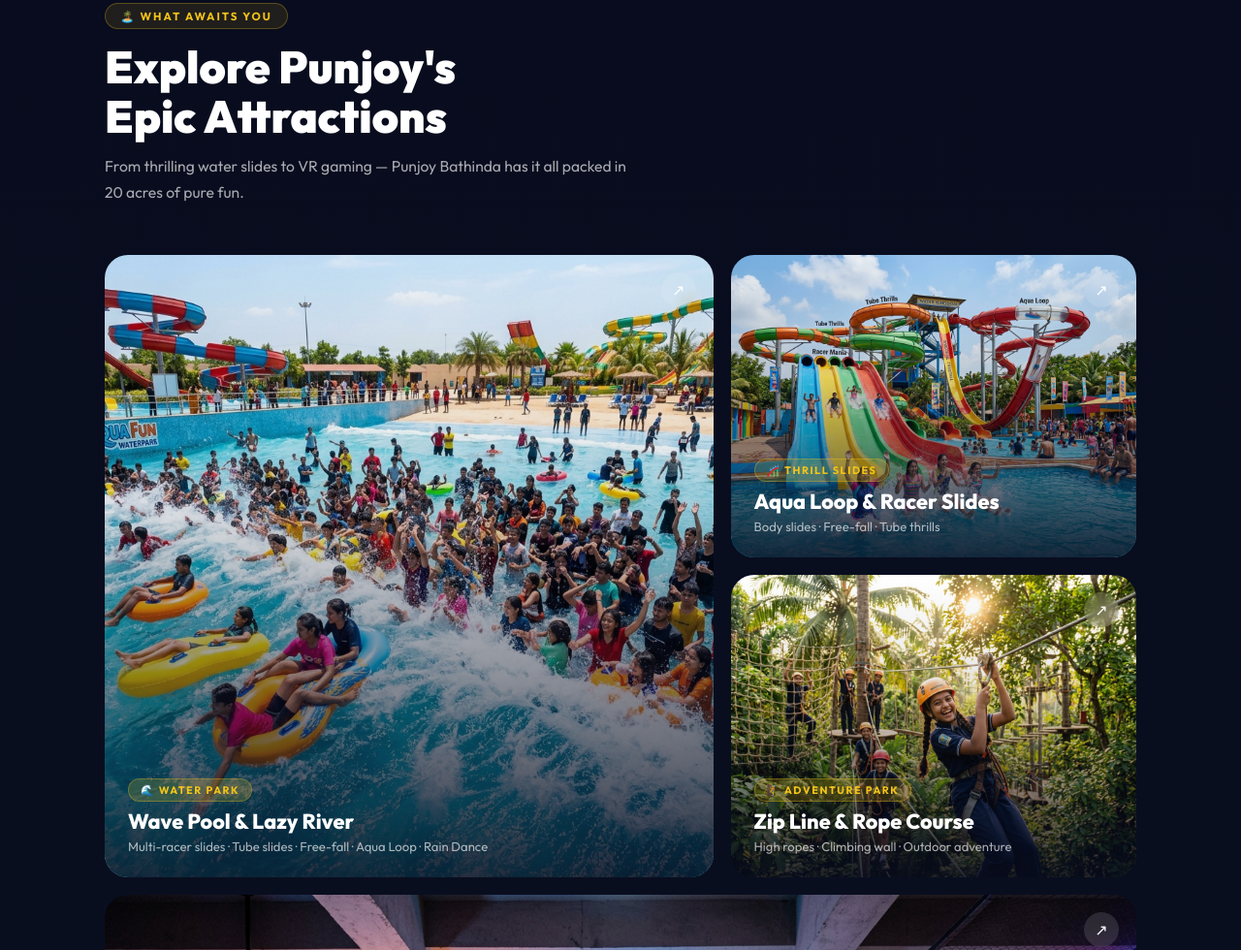
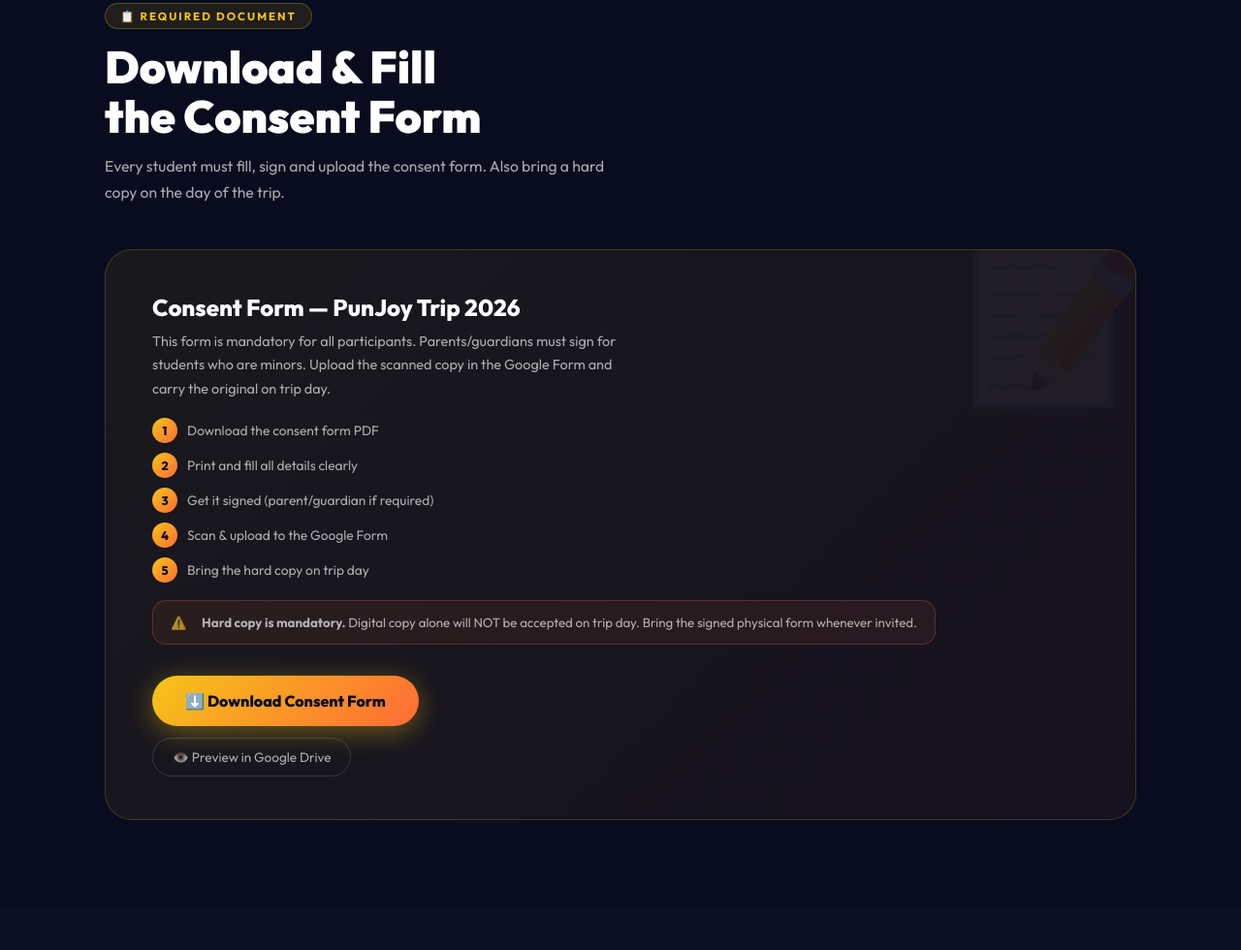
Before and after one commit to cidtheshadow/beyondcampus, a plain HTML site: page index.html in a window 1280 px wide. Shown: the part 997-1977 px from the top of the page at 97% size. Drawn offline with Linux system fonts and the light colour scheme.

Commit message:
Remove attractions section

```diff
--- a/index.html
+++ b/index.html
@@ -551,62 +551,6 @@
 </div>
 
 <!-- ═══ ATTRACTIONS ═══ -->
-<section id="attractions">
-  <div class="sec">
-    <div class="rv">
-      <span class="tag">🏝️ What Awaits You</span>
-      <h2 class="sec-title">Explore Punjoy's<br/>Epic Attractions</h2>
-      <p class="sec-sub">From thrilling water slides to VR gaming — Punjoy Bathinda has it all packed in 20 acres of pure fun.</p>
-    </div>
-    <div class="attract-grid rv">
-      <!-- BIG CARD -->
-      <div class="attract-card big">
-        <img src="wavepool.jpg" alt="Wave Pool & Water Park at Punjoy Bathinda" loading="lazy"/>
-        <div class="card-overlay"></div>
-        <div class="card-label">
-          <span class="card-tag">🌊 Water Park</span>
-          <div class="card-title">Wave Pool & Lazy River</div>
-          <div class="card-desc">Multi-racer slides · Tube slides · Free-fall · Aqua Loop · Rain Dance</div>
-        </div>
-        <div class="card-arrow">↗</div>
-      </div>
-      <!-- RIGHT SMALL CARDS -->
-      <div class="attract-card sm">
-        <img src="slides.jpg" alt="Water Slides at Punjoy" loading="lazy"/>
-        <div class="card-overlay"></div>
-        <div class="card-label">
-          <span class="card-tag">🎢 Thrill Slides</span>
-          <div class="card-title">Aqua Loop & Racer Slides</div>
-          <div class="card-desc">Body slides · Free-fall · Tube thrills</div>
-        </div>
-        <div class="card-arrow">↗</div>
-      </div>
-      <div class="attract-card sm">
-        <img src="adventure.jpg" alt="Adventure Park Zip Line" loading="lazy"/>
-        <div class="card-overlay"></div>
-        <div class="card-label">
-          <span class="card-tag">🧗 Adventure Park</span>
-          <div class="card-title">Zip Line & Rope Course</div>
-          <div class="card-desc">High ropes · Climbing wall · Outdoor adventure</div>
-        </div>
-        <div class="card-arrow">↗</div>
-      </div>
-    </div>
-
-    <!-- Full-width gaming card -->
-    <div class="attract-card rv" style="margin-top:18px;min-height:260px">
-      <img src="gaming.jpg" alt="PunFun Gaming Zone at Punjoy" loading="lazy" style="width:100%;height:100%;object-fit:cover"/>
-      <div class="card-overlay"></div>
-      <div class="card-label">
-        <span class="card-tag">🎮 PunFun Zone</span>
-        <div class="card-title">VR Gaming · Bowling · Trampoline · Mirror Maze · Haunted House</div>
-        <div class="card-desc">North India's most exciting indoor entertainment zone</div>
-      </div>
-      <div class="card-arrow">↗</div>
-    </div>
-  </div>
-</section>
-
 <!-- ═══ CONSENT FORM ═══ -->
 <section id="consent">
   <div class="sec">
@@ -759,7 +703,6 @@
     </div>
     <div class="footer-links">
       <h4>Quick Links</h4>
-      <a href="#attractions" id="ft-attractions">🏝️ Attractions</a>
       <a href="#consent" id="ft-consent">📋 Consent Form</a>
       <a href="#docs" id="ft-docs">📁 Documents</a>
       <a href="#how" id="ft-how">🗺️ How to Register</a>
```
